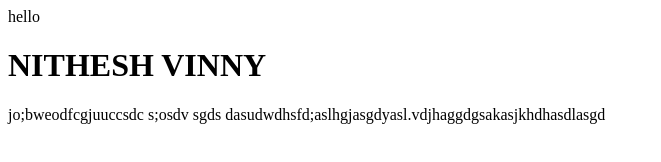
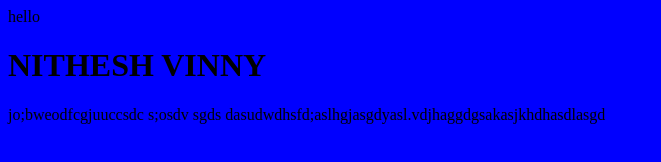
Before and after one commit to NitheshVinny20/test1, a plain HTML site: page index.html in a window 1280 px wide. Shown: the whole page, without its empty margins (0-661 px from the left). Drawn offline with Linux system fonts and the light colour scheme.

Commit message:
Update index.html

```diff
--- a/index.html
+++ b/index.html
@@ -5,7 +5,7 @@
     <H1>NITHESH VINNY</H1>
     <p>jo;bweodfcgjuuccsdc s;osdv sgds dasudwdhsfd;aslhgjasgdyasl.vdjhaggdgsakasjkhdhasdlasgd</p>
     <style>
-      body: background-color:blue;
+      body{ background-color:blue;}
     </style>
   </body>
 </html>
```
